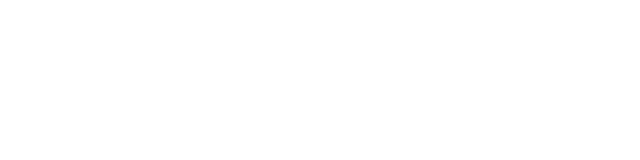
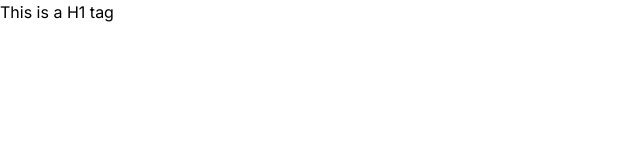
Before and after one commit to kevinlee52/next, a Next.js app: page / in a window 1280 px wide. Shown: the top 160 px of the page, without its empty margins (0-640 px from the left). Built offline with nearby package versions, Linux system fonts and the light colour scheme.

Commit message:
add top layout

```diff
--- a/app/layout.tsx
+++ b/app/layout.tsx
@@ -1,9 +1,27 @@
 import { ClerkProvider } from "@clerk/nextjs";
 import { Metadata } from "next";
 import React from "react";
+import { Inter, Space_Grotesk } from "next/font/google";
+import "./globals.css";
+
+const inter = Inter({
+  subsets: ["latin"],
+  weight: ["100", "200", "300", "400", "500", "600", "700", "800", "900"],
+  variable: "--font-inter",
+});
+
+const spaceGrotesk = Space_Grotesk({
+  subsets: ["latin"],
+  weight: ["300", "400", "500", "600", "700"],
+  variable: "--font-spaceGrotesk",
+});
 
 export const metadata: Metadata = {
-  title: "Next js with Clerk",
+  title: "Dev flow",
+  description: "Functional test report platform.",
+  icons: {
+    icon: "",
+  },
 };
 
 export default function RootLayout({
@@ -14,7 +32,10 @@
   return (
     <ClerkProvider>
       <html lang="en">
-        <body>{children}</body>
+        <body className={`${inter.variable} ${spaceGrotesk.variable}`}>
+          <h1>This is a H1 tag</h1>
+          {children}
+        </body>
       </html>
     </ClerkProvider>
   );
```
